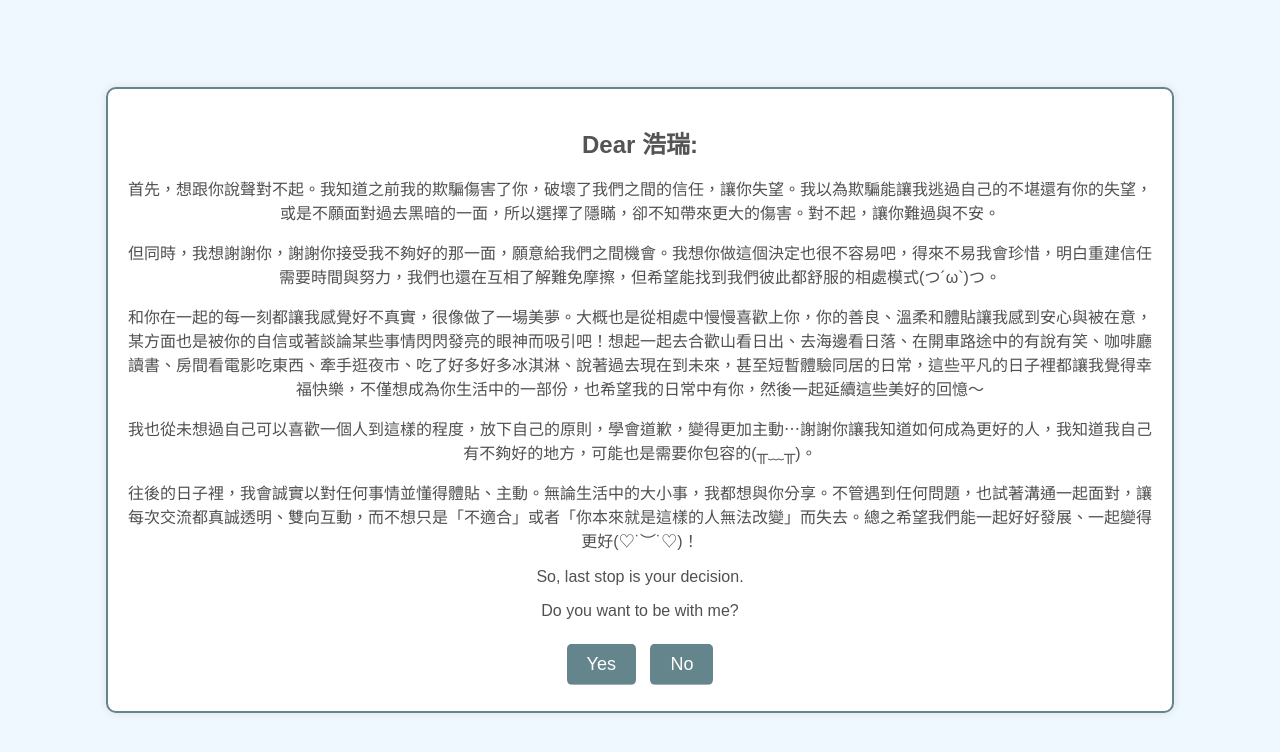
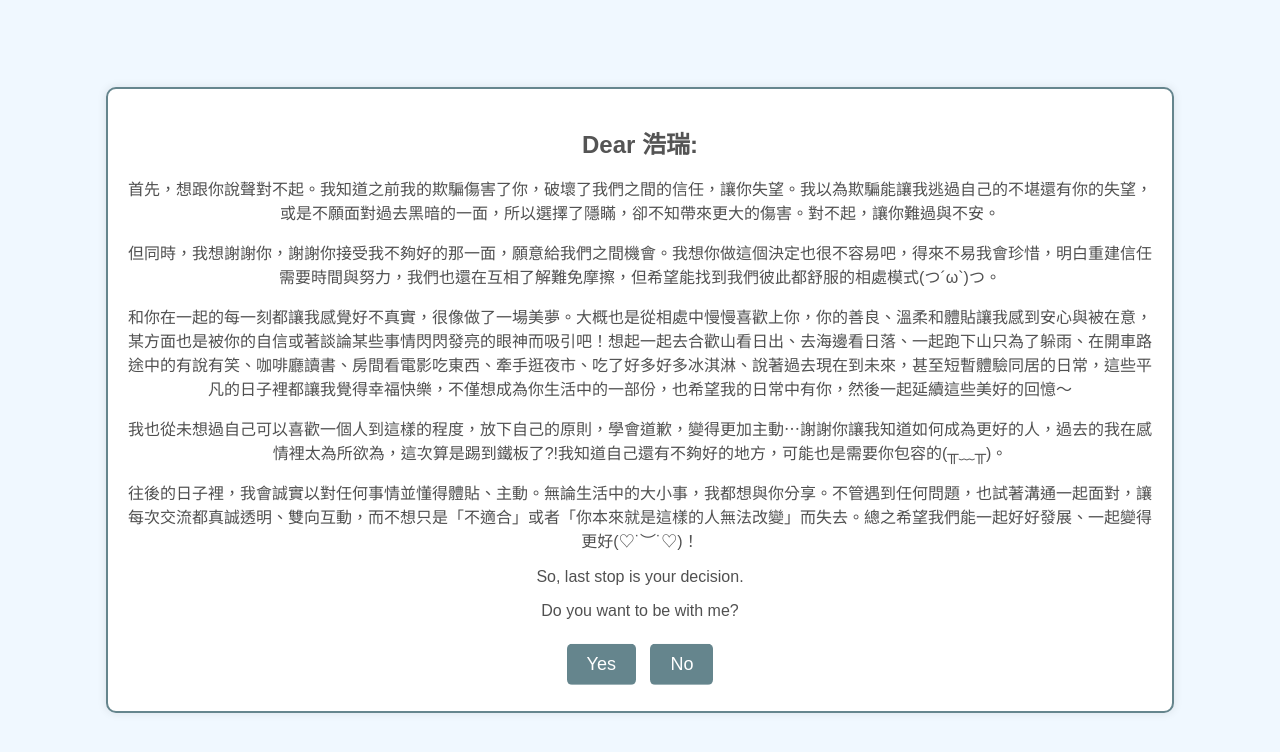
Before and after one commit to joanne232323/Letter-from-Joanne, a plain HTML site: page index.html in a window 1280 px wide. Both pictures are taken after a click on the element 640 px from the left and 400 px from the top of the page. Drawn offline with Linux system fonts and the light colour scheme.

Commit message:
Update index.html

```diff
--- a/index.html
+++ b/index.html
@@ -116,8 +116,8 @@
         <h1>Dear 浩瑞:</h1>
         <p>首先，想跟你說聲對不起。我知道之前我的欺騙傷害了你，破壞了我們之間的信任，讓你失望。我以為欺騙能讓我逃過自己的不堪還有你的失望，或是不願面對過去黑暗的一面，所以選擇了隱瞞，卻不知帶來更大的傷害。對不起，讓你難過與不安。</p>
         <p>但同時，我想謝謝你，謝謝你接受我不夠好的那一面，願意給我們之間機會。我想你做這個決定也很不容易吧，得來不易我會珍惜，明白重建信任需要時間與努力，我們也還在互相了解難免摩擦，但希望能找到我們彼此都舒服的相處模式(つ´ω`)つ。</p>
-        <p>和你在一起的每一刻都讓我感覺好不真實，很像做了一場美夢。大概也是從相處中慢慢喜歡上你，你的善良、溫柔和體貼讓我感到安心與被在意，某方面也是被你的自信或著談論某些事情閃閃發亮的眼神而吸引吧！想起一起去合歡山看日出、去海邊看日落、在開車路途中的有說有笑、咖啡廳讀書、房間看電影吃東西、牽手逛夜市、吃了好多好多冰淇淋、說著過去現在到未來，甚至短暫體驗同居的日常，這些平凡的日子裡都讓我覺得幸福快樂，不僅想成為你生活中的一部份，也希望我的日常中有你，然後一起延續這些美好的回憶～</p>
-        <p>我也從未想過自己可以喜歡一個人到這樣的程度，放下自己的原則，學會道歉，變得更加主動⋯謝謝你讓我知道如何成為更好的人，我知道我自己有不夠好的地方，可能也是需要你包容的(╥﹏╥)。</p>
+        <p>和你在一起的每一刻都讓我感覺好不真實，很像做了一場美夢。大概也是從相處中慢慢喜歡上你，你的善良、溫柔和體貼讓我感到安心與被在意，某方面也是被你的自信或著談論某些事情閃閃發亮的眼神而吸引吧！想起一起去合歡山看日出、去海邊看日落、一起跑下山只為了躲雨、在開車路途中的有說有笑、咖啡廳讀書、房間看電影吃東西、牽手逛夜市、吃了好多好多冰淇淋、說著過去現在到未來，甚至短暫體驗同居的日常，這些平凡的日子裡都讓我覺得幸福快樂，不僅想成為你生活中的一部份，也希望我的日常中有你，然後一起延續這些美好的回憶～</p>
+        <p>我也從未想過自己可以喜歡一個人到這樣的程度，放下自己的原則，學會道歉，變得更加主動⋯謝謝你讓我知道如何成為更好的人，過去的我在感情裡太為所欲為，這次算是踢到鐵板了?!我知道自己還有不夠好的地方，可能也是需要你包容的(╥﹏╥)。</p>
         <p>往後的日子裡，我會誠實以對任何事情並懂得體貼、主動。無論生活中的大小事，我都想與你分享。不管遇到任何問題，也試著溝通一起面對，讓每次交流都真誠透明、雙向互動，而不想只是「不適合」或者「你本來就是這樣的人無法改變」而失去。總之希望我們能一起好好發展、一起變得更好(♡˙︶˙♡)！</p>
         <p>So, last stop is your decision.</p>
         <p>Do you want to be with me?</p>
```
